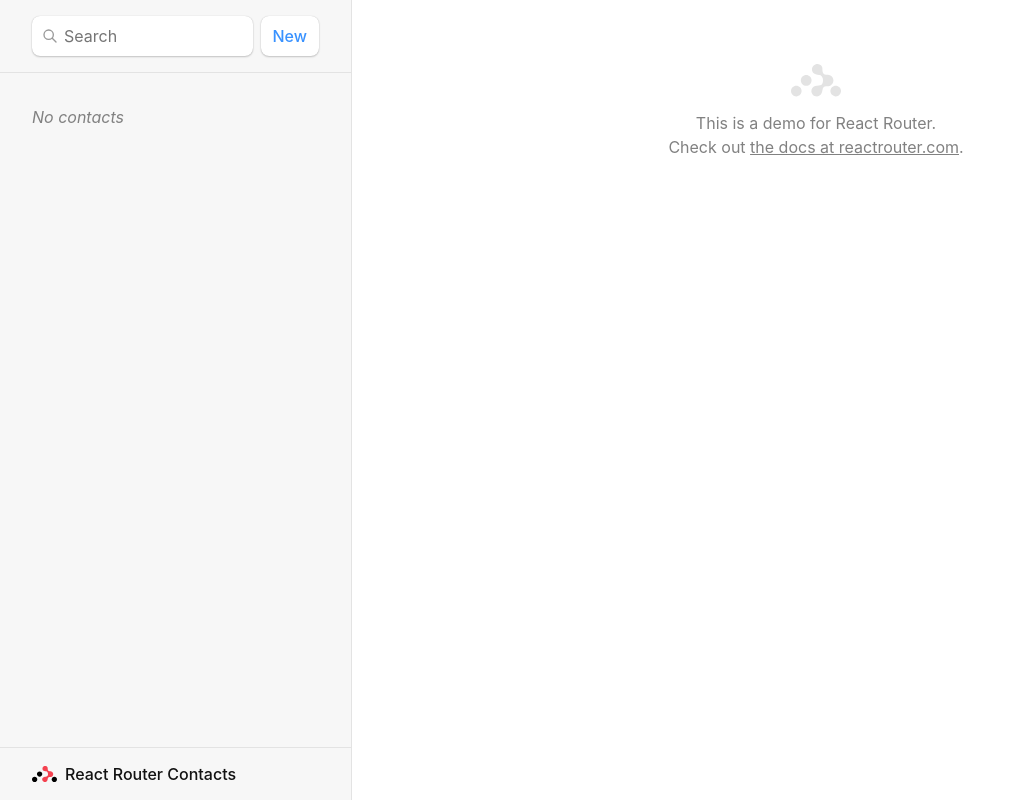
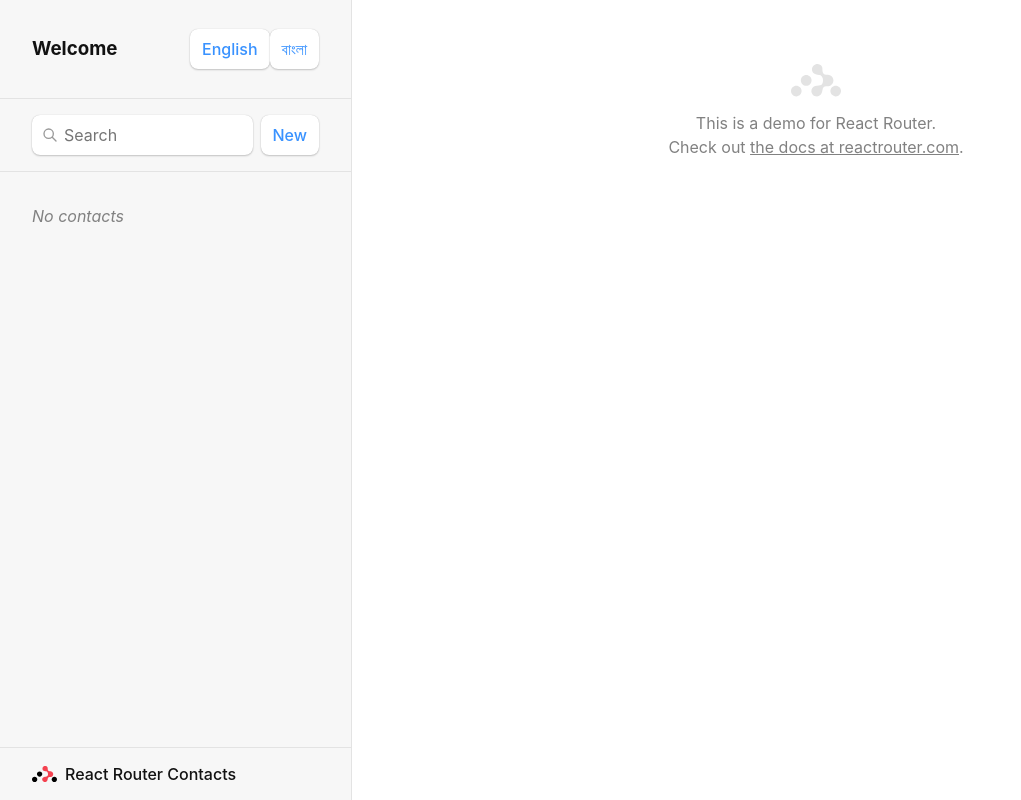
Before and after one commit to yepsamii/practice-react-router, a React (Vite) app: page / in a window 1280 px wide. Shown: the whole page, without its empty margins (0-1021 px from the left). Built offline with nearby package versions, Linux system fonts and the light colour scheme.

Commit message:
chore: Update i18n configuration and add language switcher component

```diff
--- a/package.json
+++ b/package.json
@@ -10,10 +10,13 @@
     "preview": "vite preview"
   },
   "dependencies": {
+    "i18next": "^23.14.0",
+    "i18next-browser-languagedetector": "^8.0.0",
     "localforage": "^1.10.0",
     "match-sorter": "^6.3.4",
     "react": "^18.3.1",
     "react-dom": "^18.3.1",
+    "react-i18next": "^15.0.1",
     "react-router-dom": "^6.26.1",
     "sort-by": "^1.2.0"
   },
--- /dev/null
+++ b/src/LanguageSwitcher.jsx
@@ -0,0 +1,19 @@
+import React from 'react';
+import { useTranslation } from 'react-i18next';
+
+const LanguageSwitcher = () => {
+  const { i18n } = useTranslation();
+
+  const changeLanguage = (lng) => {
+    i18n.changeLanguage(lng);
+  };
+
+  return (
+    <div>
+      <button onClick={() => changeLanguage('en')}>English</button>
+      <button onClick={() => changeLanguage('bn')}>বাংলা</button> {/* Bengali */}
+    </div>
+  );
+};
+
+export default LanguageSwitcher;
--- /dev/null
+++ b/src/i18n.js
@@ -0,0 +1,28 @@
+import i18n from "i18next";
+import { initReactI18next } from "react-i18next";
+import LanguageDetector from "i18next-browser-languagedetector"; // Ensure this import is working
+
+import translationEN from "./locales/en/translation.json";
+import translationBN from "./locales/bn/translation.json"; // Bengali translations
+
+const resources = {
+  en: {
+    translation: translationEN,
+  },
+  bn: {
+    translation: translationBN,
+  },
+};
+
+i18n
+  .use(LanguageDetector) // Use the language detector
+  .use(initReactI18next) // Passes i18n down to react-i18next
+  .init({
+    resources,
+    fallbackLng: "en", // Default language if the user's language isn't available
+    interpolation: {
+      escapeValue: false, // React already handles escaping
+    },
+  });
+
+export default i18n;
--- /dev/null
+++ b/src/locales/bn/translation.json
@@ -0,0 +1,4 @@
+{
+  "welcome": "স্বাগতম",
+  "language": "ভাষা"
+}
--- /dev/null
+++ b/src/locales/en/translation.json
@@ -0,0 +1,4 @@
+{
+    "welcome": "Welcome",
+    "language": "Language"
+  }
--- a/src/main.jsx
+++ b/src/main.jsx
@@ -1,5 +1,7 @@
+import './i18n'; // Import i18n config at the top
 import * as React from "react";
 import * as ReactDOM from "react-dom/client";
+
 import { createBrowserRouter, createRoutesFromElements, Route, RouterProvider } from "react-router-dom";
 import "./index.css";
 import Root, {
--- a/src/routes/root.jsx
+++ b/src/routes/root.jsx
@@ -10,6 +10,8 @@
 } from "react-router-dom";
 import { createContact, getContacts } from "../contacts";
 import { useEffect } from "react";
+import { useTranslation } from "react-i18next";
+import LanguageSwitcher from "../LanguageSwitcher";
 
 export async function loader({ request }) {
   const url = new URL(request.url);
@@ -26,6 +28,8 @@
 export default function Root() {
   const { contacts, q } = useLoaderData();
 
+  const { t } = useTranslation();
+
   const navigation = useNavigation();
   const submit = useSubmit();
 
@@ -36,11 +40,15 @@
   useEffect(() => {
     document.getElementById("q").value = q;
   }, [q]);
-
+  const welcome = "welcome";
   return (
     <>
       <div id="sidebar">
         <h1>React Router Contacts</h1>
+        <div style={{ display: "flex", justifyContent: "space-between" }}>
+          <h3>{t(welcome)}</h3>
+          <LanguageSwitcher />
+        </div>
         <div>
           <Form
             id="search-form"
```
Also changed, not shown: 1 other file (tests, documents, lock files or other folders).
